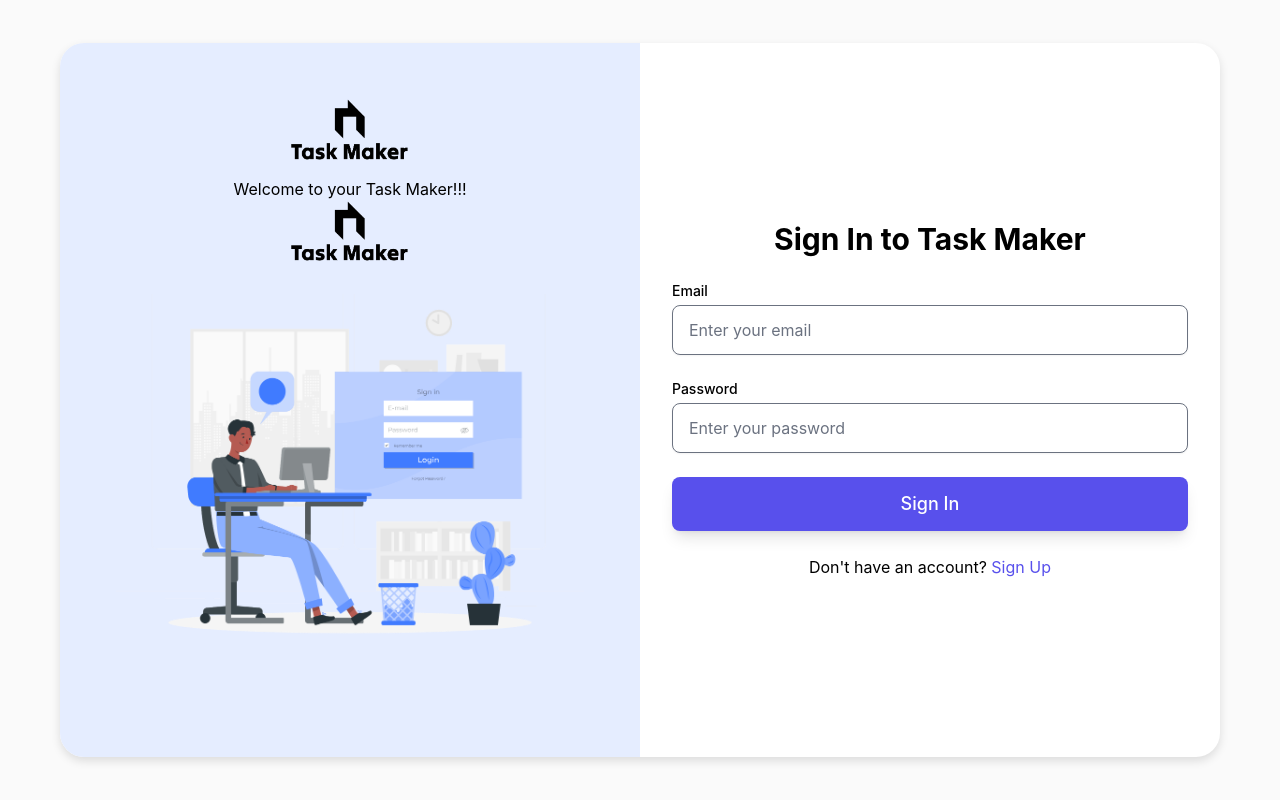
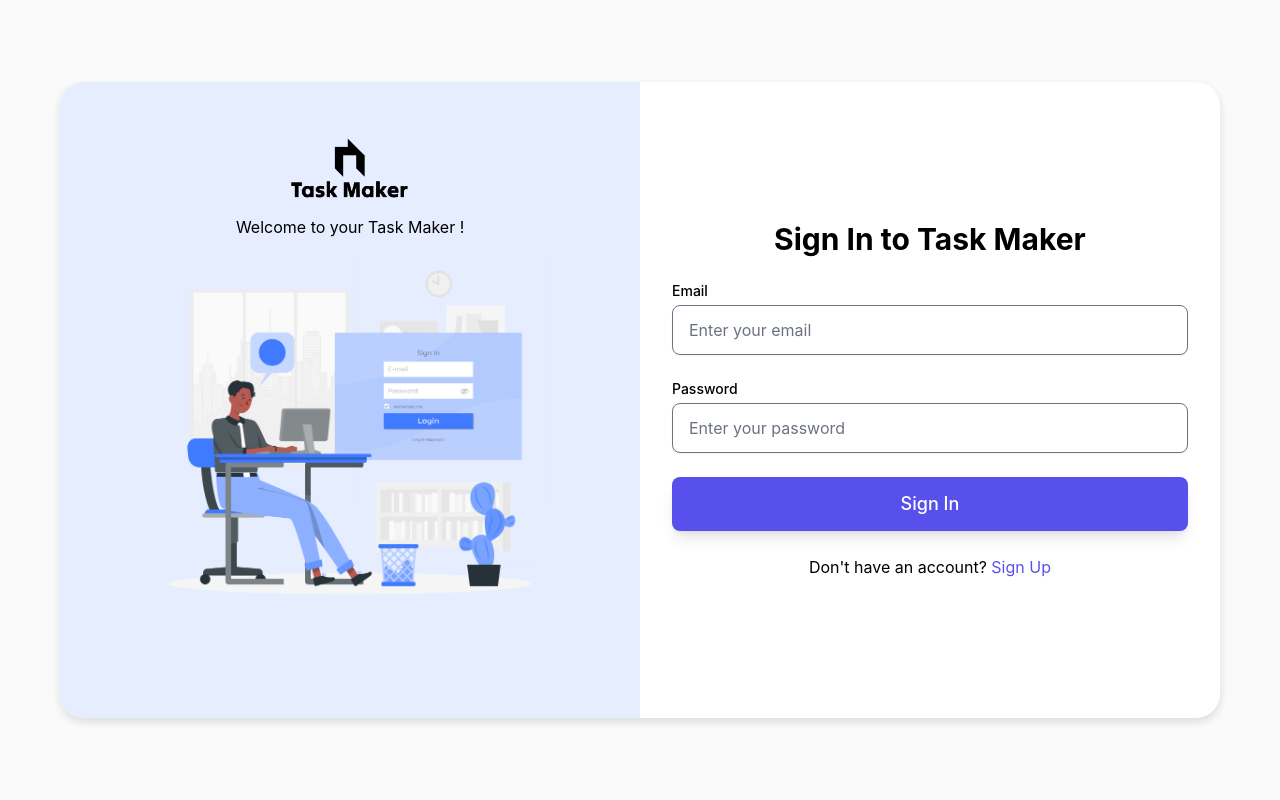
Before and after one commit to anaserrami/Task_Management_App, a React (Create React App) app in the folder frontend/: page / in a window 1280 px wide. Built offline with nearby package versions, Linux system fonts and the light colour scheme.

Commit message:
modify some text

```diff
--- a/frontend/src/components/Login.js
+++ b/frontend/src/components/Login.js
@@ -37,9 +37,8 @@ function Login({ setUser }) {
                     <div className="p-6 flex flex-col items-center justify-center bg-gray-200">
                         <img src={Logo} alt="Logo" className="w-30 mb-4"/>
                         <p className="text-gray-700 text-center">
-                            Welcome to your Task Maker!!! <br/>
+                            Welcome to your Task Maker ! <br/>
                         </p>
-                        <img src={Logo} alt="Logo" className="w-30 mb-4"/>
                         <img src={loginLogo} alt="Login Illustration" className="login-width mt-4"/>
                     </div>
                 </div>
```
